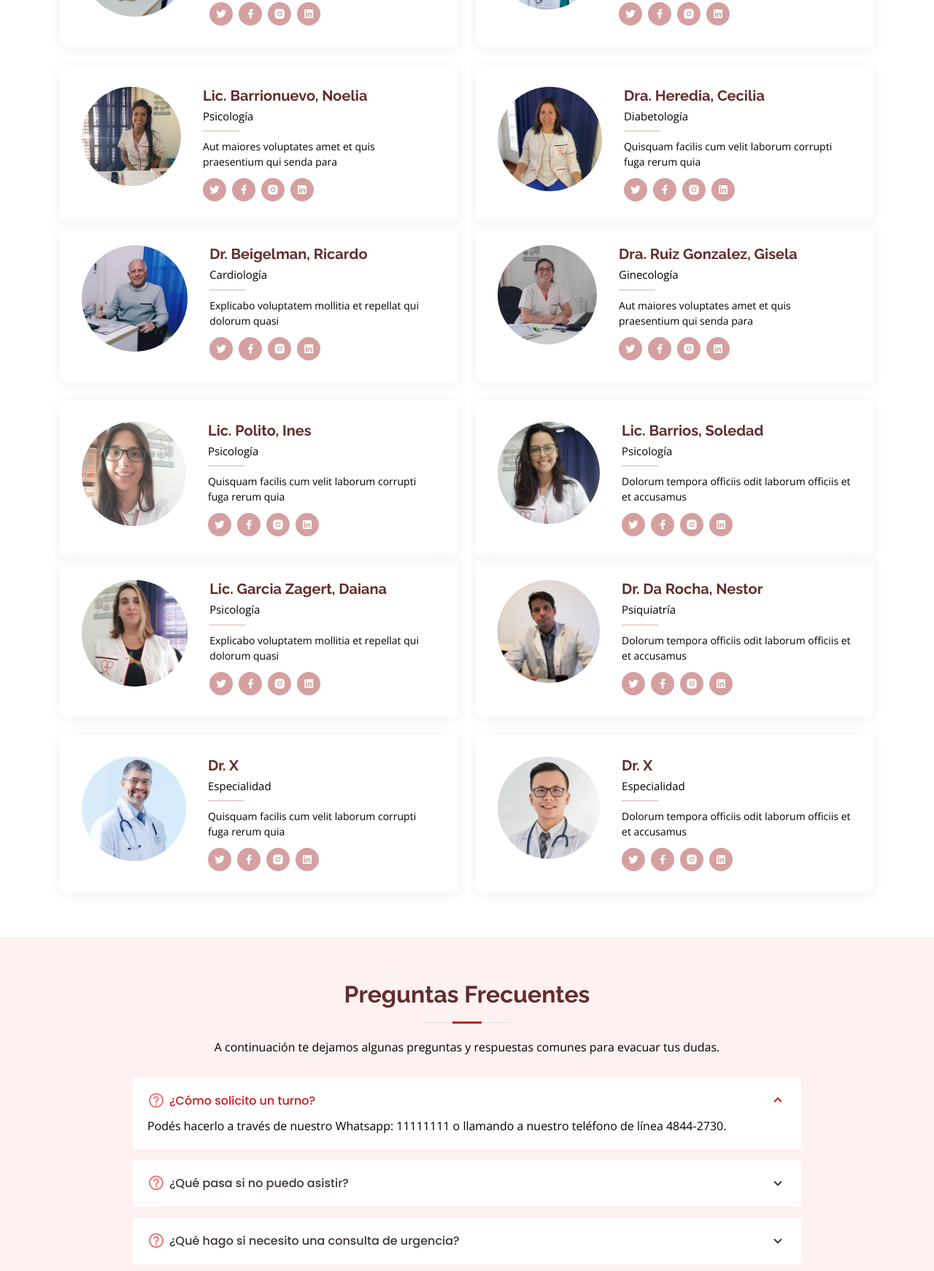
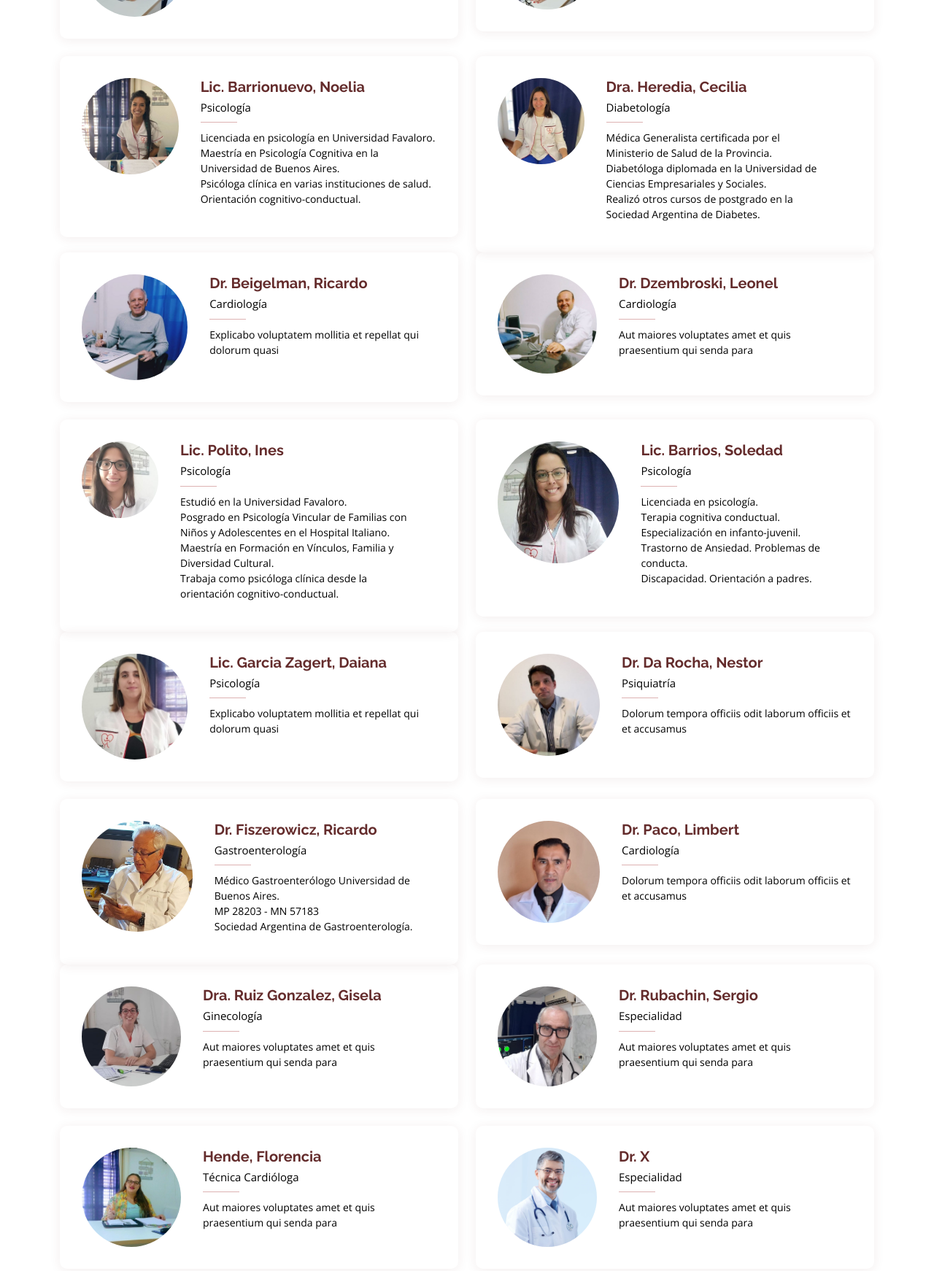
Before and after one commit to florfrioli/cardiobosch2022, a plain HTML site: page index.html in a window 1280 px wide. Shown: the part 3064-4806 px from the top of the page at 73% size. Drawn offline with nearby package versions, Linux system fonts and the light colour scheme.

Commit message:
Agrego cvs y algunas fotos mas

```diff
--- a/index.html
+++ b/index.html
@@ -499,7 +499,7 @@
 
                 <div class="section-title">
                     <h2>Equipo Médico</h2>
-                    <p>Te presentamos a algunas de las personas que día a día hacemos Cardio Bosch</p>
+                    <p>Te presentamos a las personas que día a día hacemos Cardio Bosch</p>
                 </div>
 
                 <div class="row">
@@ -511,10 +511,7 @@
                                 <span>Cardiología</span>
                                 <p>Explicabo voluptatem mollitia et repellat qui dolorum quasi</p>
                                 <div class="social">
-                                    <a href=""><i class="ri-twitter-fill"></i></a>
-                                    <a href=""><i class="ri-facebook-fill"></i></a>
-                                    <a href=""><i class="ri-instagram-fill"></i></a>
-                                    <a href=""> <i class="ri-linkedin-box-fill"></i> </a>
+
                                 </div>
                             </div>
                         </div>
@@ -522,16 +519,13 @@
 
                     <div class="col-lg-6 mt-4 mt-lg-0">
                         <div class="member d-flex align-items-start">
-                            <div class="pic"><img src="assets/img/doctors/doctors-2.jpg" class="img-fluid" alt=""></div>
+                            <div class="pic"><img src="assets/img/doctors/reyna.jpg" class="img-fluid" alt=""></div>
                             <div class="member-info">
                                 <h4>Dra. Reyna, Cecilia</h4>
                                 <span>Cardiología</span>
                                 <p>Aut maiores voluptates amet et quis praesentium qui senda para</p>
                                 <div class="social">
-                                    <a href=""><i class="ri-twitter-fill"></i></a>
-                                    <a href=""><i class="ri-facebook-fill"></i></a>
-                                    <a href=""><i class="ri-instagram-fill"></i></a>
-                                    <a href=""> <i class="ri-linkedin-box-fill"></i> </a>
+
                                 </div>
                             </div>
                         </div>
@@ -543,12 +537,13 @@
                             <div class="member-info">
                                 <h4>Lic. Barrionuevo, Noelia</h4>
                                 <span>Psicología</span>
-                                <p>Aut maiores voluptates amet et quis praesentium qui senda para</p>
+                                <p>Licenciada en psicología en Universidad Favaloro.
+                                    <br> Maestría en Psicología Cognitiva en la Universidad de Buenos Aires.
+                                    <br> Psicóloga clínica en varias instituciones de salud.
+                                    <br> Orientación cognitivo-conductual.
+                                </p>
                                 <div class="social">
-                                    <a href=""><i class="ri-twitter-fill"></i></a>
-                                    <a href=""><i class="ri-facebook-fill"></i></a>
-                                    <a href=""><i class="ri-instagram-fill"></i></a>
-                                    <a href=""> <i class="ri-linkedin-box-fill"></i> </a>
+
                                 </div>
                             </div>
                         </div>
@@ -560,12 +555,11 @@
                             <div class="member-info">
                                 <h4>Dra. Heredia, Cecilia</h4>
                                 <span>Diabetología</span>
-                                <p>Quisquam facilis cum velit laborum corrupti fuga rerum quia</p>
+                                <p>Médica Generalista certificada por el <br> Ministerio de Salud de la Provincia. <br> Diabetóloga diplomada en la Universidad de Ciencias Empresariales y Sociales.
+                                    <br>Realizó otros cursos de postgrado en la <br> Sociedad Argentina de Diabetes.
+                                </p>
                                 <div class="social">
-                                    <a href=""><i class="ri-twitter-fill"></i></a>
-                                    <a href=""><i class="ri-facebook-fill"></i></a>
-                                    <a href=""><i class="ri-instagram-fill"></i></a>
-                                    <a href=""> <i class="ri-linkedin-box-fill"></i> </a>
+
                                 </div>
                             </div>
                         </div>
@@ -582,10 +576,7 @@
                                 <span>Cardiología</span>
                                 <p>Explicabo voluptatem mollitia et repellat qui dolorum quasi</p>
                                 <div class="social">
-                                    <a href=""><i class="ri-twitter-fill"></i></a>
-                                    <a href=""><i class="ri-facebook-fill"></i></a>
-                                    <a href=""><i class="ri-instagram-fill"></i></a>
-                                    <a href=""> <i class="ri-linkedin-box-fill"></i> </a>
+
                                 </div>
                             </div>
                         </div>
@@ -593,16 +584,13 @@
 
                     <div class="col-lg-6 mt-4 mt-lg-0">
                         <div class="member d-flex align-items-start">
-                            <div class="pic"><img src="assets/img/doctors/ruiz.jpg" class="img-fluid" alt=""></div>
+                            <div class="pic"><img src="assets/img/doctors/Dr LEONEL DZEMBROSKI.jpg" class="img-fluid" alt=""></div>
                             <div class="member-info">
-                                <h4>Dra. Ruiz Gonzalez, Gisela</h4>
-                                <span>Ginecología</span>
+                                <h4>Dr. Dzembroski, Leonel </h4>
+                                <span>Cardiología</span>
                                 <p>Aut maiores voluptates amet et quis praesentium qui senda para</p>
                                 <div class="social">
-                                    <a href=""><i class="ri-twitter-fill"></i></a>
-                                    <a href=""><i class="ri-facebook-fill"></i></a>
-                                    <a href=""><i class="ri-instagram-fill"></i></a>
-                                    <a href=""> <i class="ri-linkedin-box-fill"></i> </a>
+
                                 </div>
                             </div>
                         </div>
@@ -614,12 +602,14 @@
                             <div class="member-info">
                                 <h4>Lic. Polito, Ines</h4>
                                 <span>Psicología</span>
-                                <p>Quisquam facilis cum velit laborum corrupti fuga rerum quia</p>
+                                <p>Estudió en la Universidad Favaloro. <br> Posgrado en Psicología Vincular de Familias con Niños y Adolescentes en el Hospital Italiano.
+                                    <br> Maestría en Formación en Vínculos, Familia y Diversidad Cultural.
+                                    <br> Trabaja como psicóloga clínica desde la <br> orientación cognitivo-conductual.
+
+
+                                </p>
                                 <div class="social">
-                                    <a href=""><i class="ri-twitter-fill"></i></a>
-                                    <a href=""><i class="ri-facebook-fill"></i></a>
-                                    <a href=""><i class="ri-instagram-fill"></i></a>
-                                    <a href=""> <i class="ri-linkedin-box-fill"></i> </a>
+
                                 </div>
                             </div>
                         </div>
@@ -631,12 +621,13 @@
                             <div class="member-info">
                                 <h4>Lic. Barrios, Soledad</h4>
                                 <span>Psicología</span>
-                                <p>Dolorum tempora officiis odit laborum officiis et et accusamus</p>
+                                <p>Licenciada en psicología. <br> Terapia cognitiva conductual.
+                                    <br> Especialización en infanto-juvenil.
+                                    <br> Trastorno de Ansiedad. Problemas de conducta.
+                                    <br> Discapacidad. Orientación a padres.
+                                </p>
                                 <div class="social">
-                                    <a href=""><i class="ri-twitter-fill"></i></a>
-                                    <a href=""><i class="ri-facebook-fill"></i></a>
-                                    <a href=""><i class="ri-instagram-fill"></i></a>
-                                    <a href=""> <i class="ri-linkedin-box-fill"></i> </a>
+
                                 </div>
                             </div>
                         </div>
@@ -653,10 +644,7 @@
                                 <span>Psicología</span>
                                 <p>Explicabo voluptatem mollitia et repellat qui dolorum quasi</p>
                                 <div class="social">
-                                    <a href=""><i class="ri-twitter-fill"></i></a>
-                                    <a href=""><i class="ri-facebook-fill"></i></a>
-                                    <a href=""><i class="ri-instagram-fill"></i></a>
-                                    <a href=""> <i class="ri-linkedin-box-fill"></i> </a>
+
                                 </div>
                             </div>
                         </div>
@@ -670,10 +658,81 @@
                                 <span>Psiquiatría</span>
                                 <p>Dolorum tempora officiis odit laborum officiis et et accusamus</p>
                                 <div class="social">
-                                    <a href=""><i class="ri-twitter-fill"></i></a>
-                                    <a href=""><i class="ri-facebook-fill"></i></a>
-                                    <a href=""><i class="ri-instagram-fill"></i></a>
-                                    <a href=""> <i class="ri-linkedin-box-fill"></i> </a>
+
+                                </div>
+                            </div>
+                        </div>
+                    </div>
+
+                    <div class="col-lg-6 mt-4">
+                        <div class="member d-flex align-items-start">
+                            <div class="pic"><img src="assets/img/doctors/Dr Ricardo Fiszerowicz.jpg" class="img-fluid" alt=""></div>
+                            <div class="member-info">
+                                <h4>Dr. Fiszerowicz, Ricardo</h4>
+                                <span>Gastroenterología</span>
+                                <p> Médico Gastroenterólogo Universidad de Buenos Aires.<br> MP 28203 - MN 57183
+                                    <br> Sociedad Argentina de Gastroenterología.</p>
+                                <div class="social">
+
+                                </div>
+                            </div>
+                        </div>
+                    </div>
+
+                    <div class="col-lg-6 mt-4">
+                        <div class="member d-flex align-items-start">
+                            <div class="pic"><img src="assets/img/doctors/Dr Paco Limbert.jpg" class="img-fluid" alt=""></div>
+                            <div class="member-info">
+                                <h4>Dr. Paco, Limbert</h4>
+                                <span>Cardiología</span>
+                                <p>Dolorum tempora officiis odit laborum officiis et et accusamus</p>
+                                <div class="social">
+
+                                </div>
+                            </div>
+                        </div>
+                    </div>
+
+                </div>
+
+                <div class="row">
+                    <div class="col-lg-6">
+                        <div class="member d-flex align-items-start">
+                            <div class="pic"><img src="assets/img/doctors/ruiz.jpg" class="img-fluid" alt=""></div>
+                            <div class="member-info">
+                                <h4>Dra. Ruiz Gonzalez, Gisela</h4>
+                                <span>Ginecología</span>
+                                <p>Aut maiores voluptates amet et quis praesentium qui senda para</p>
+                                <div class="social">
+
+                                </div>
+                            </div>
+                        </div>
+                    </div>
+
+                    <div class="col-lg-6 mt-4 mt-lg-0">
+                        <div class="member d-flex align-items-start">
+                            <div class="pic"><img src="assets/img/doctors/Dr Sergio Rubachin.jpg" class="img-fluid" alt=""></div>
+                            <div class="member-info">
+                                <h4>Dr. Rubachin, Sergio</h4>
+                                <span>Especialidad</span>
+                                <p>Aut maiores voluptates amet et quis praesentium qui senda para</p>
+                                <div class="social">
+
+                                </div>
+                            </div>
+                        </div>
+                    </div>
+
+                    <div class="col-lg-6 mt-4">
+                        <div class="member d-flex align-items-start">
+                            <div class="pic"><img src="assets/img/doctors/TEC FLORENCIA HENDE.jpg" class="img-fluid" alt=""></div>
+                            <div class="member-info">
+                                <h4>Hende, Florencia</h4>
+                                <span>Técnica Cardióloga</span>
+                                <p>Aut maiores voluptates amet et quis praesentium qui senda para</p>
+                                <div class="social">
+
                                 </div>
                             </div>
                         </div>
@@ -685,29 +744,9 @@
                             <div class="member-info">
                                 <h4>Dr. X</h4>
                                 <span>Especialidad</span>
-                                <p>Quisquam facilis cum velit laborum corrupti fuga rerum quia</p>
+                                <p>Aut maiores voluptates amet et quis praesentium qui senda para</p>
                                 <div class="social">
-                                    <a href=""><i class="ri-twitter-fill"></i></a>
-                                    <a href=""><i class="ri-facebook-fill"></i></a>
-                                    <a href=""><i class="ri-instagram-fill"></i></a>
-                                    <a href=""> <i class="ri-linkedin-box-fill"></i> </a>
-                                </div>
-                            </div>
-                        </div>
-                    </div>
 
-                    <div class="col-lg-6 mt-4">
-                        <div class="member d-flex align-items-start">
-                            <div class="pic"><img src="assets/img/doctors/doctors-3.jpg" class="img-fluid" alt=""></div>
-                            <div class="member-info">
-                                <h4>Dr. X</h4>
-                                <span>Especialidad</span>
-                                <p>Dolorum tempora officiis odit laborum officiis et et accusamus</p>
-                                <div class="social">
-                                    <a href=""><i class="ri-twitter-fill"></i></a>
-                                    <a href=""><i class="ri-facebook-fill"></i></a>
-                                    <a href=""><i class="ri-instagram-fill"></i></a>
-                                    <a href=""> <i class="ri-linkedin-box-fill"></i> </a>
                                 </div>
                             </div>
                         </div>
```
Also changed, not shown: assets/img/doctors/Dr LEONEL DZEMBROSKI.jpg (added), assets/img/doctors/Dr Paco Limbert.jpg (added), assets/img/doctors/Dr Ricardo Fiszerowicz.jpg (added), assets/img/doctors/Dr Sergio Rubachin.jpg (added), assets/img/doctors/TEC FLORENCIA HENDE.jpg (added), assets/img/doctors/reyna.jpg (added).
